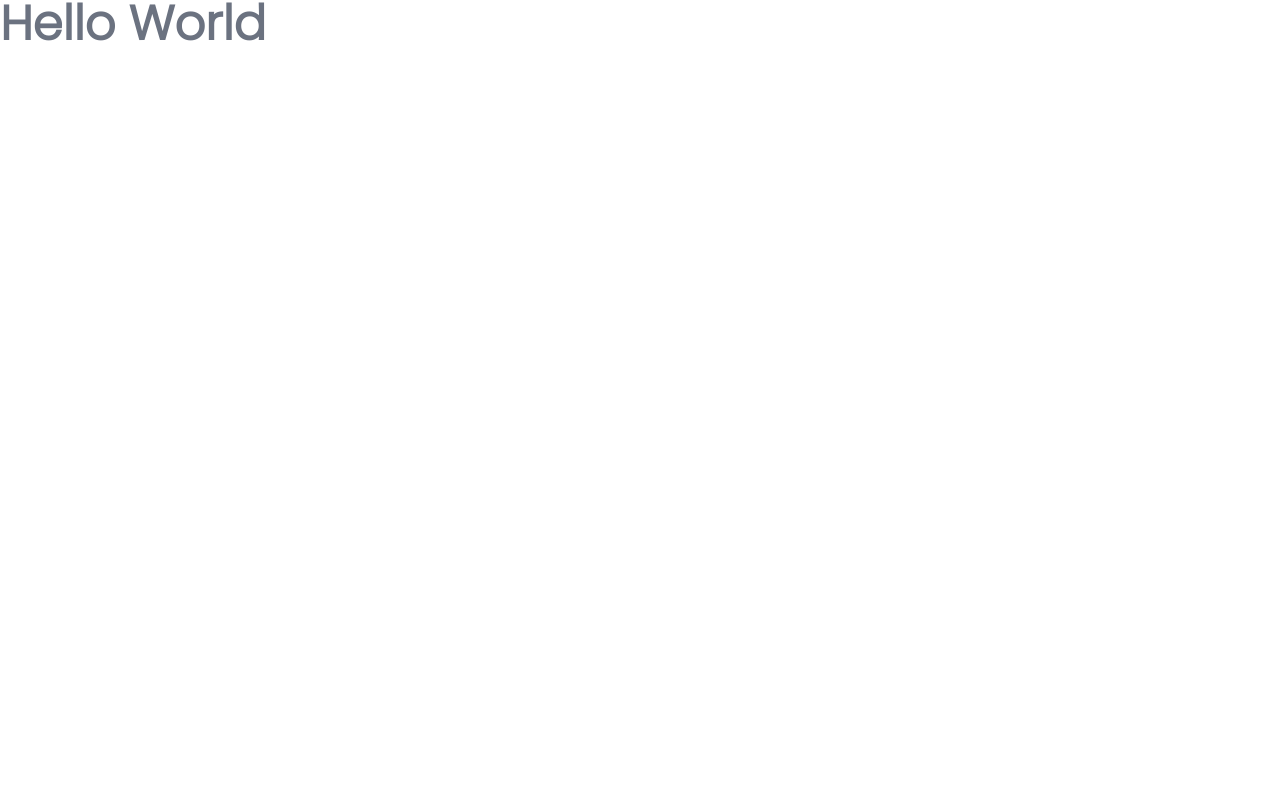
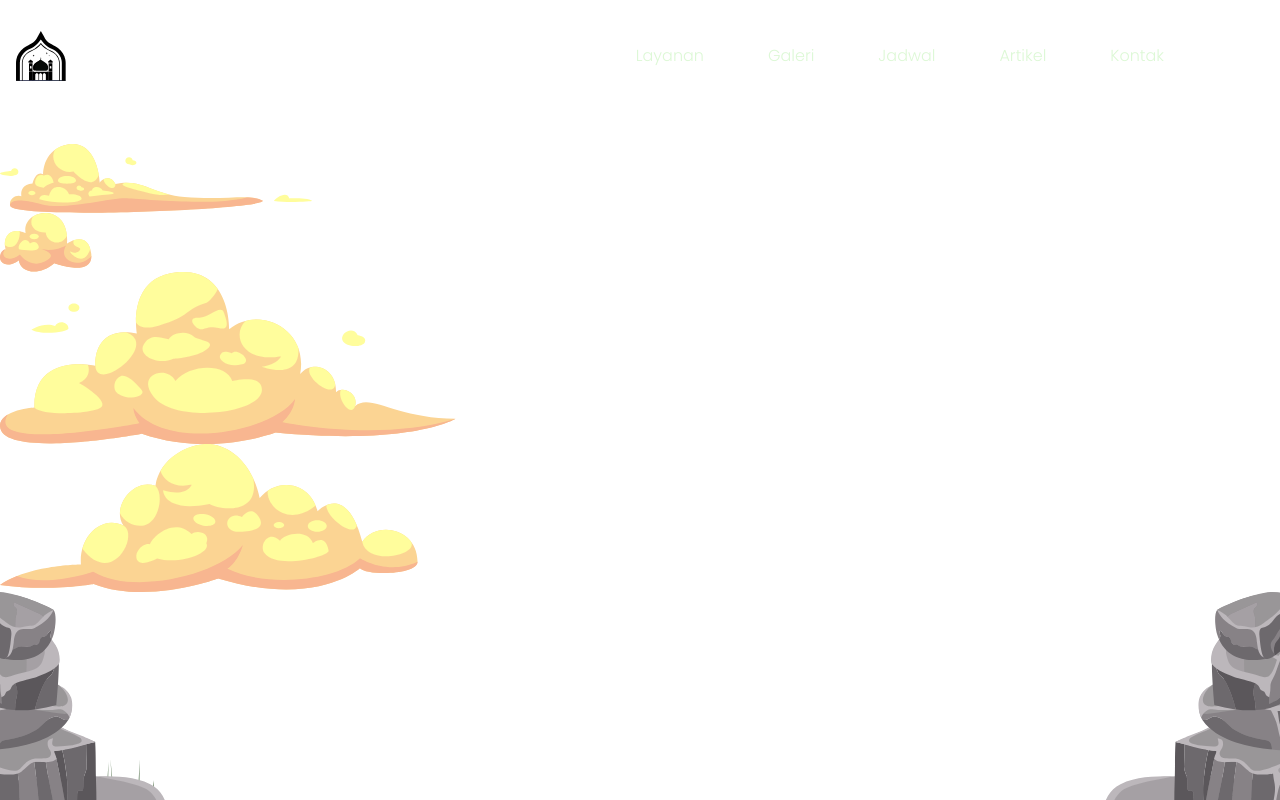
Before and after one commit to rakafebriansy/alhikmah-landing-page, a website: page index.html in a window 1280 px wide. Shown: the top 800 px of the page. Drawn offline with Linux system fonts and the light colour scheme; files whose address does not match are found by name.

Commit message:
masukan asset

```diff
--- a/index.html
+++ b/index.html
@@ -1,15 +1,82 @@
 <!DOCTYPE html>
 <html lang="en">
+
 <head>
     <meta charset="UTF-8">
     <meta name="viewport" content="width=device-width, initial-scale=1.0">
     <title>Document</title>
     <link rel="stylesheet" href="./dist/output.css">
 </head>
+
 <body>
-    <h1 class="font-bold text-5xl text-gray-500">Hello World</h1>
+    <header class="bg-transparent absolute top-0 left-0 w-full flex items-center z-10">
+        <div class="container">
+            <div class="flex items-center justify-between relative">
+                <div class="px-4">
+                    <a href="#home" class="font-bold text-lg text-white block py-6">
+                        <img src="assets/img/logo.svg" width="50" alt="">
+                    </a>
+                </div>
+                <div class="flex items-center p-4">
+                    <button id="hamburger" name="hamburger" type="button" class="block absolute right-4 lg:hidden">
+                        <span class="hamburger-line origin-top-right transition duration-300 ease-in-out"></span>
+                        <span class="hamburger-line origin-bottom-right transition duration-300 ease-in-out"></span>
+                    </button>
+                    <nav id="nav-menu"
+                        class="hidden absolute py-5 bg-[#344D2F] shadow-lg rounded-lg max-w-[220px] w-full right-4 top-full lg:block lg:static lg:bg-transparent lg:max-w-full lg:shadow-none lg:rounded-none dark:bg-dark dark:shadow-secondary lg:dark:bg-transparent">
+                        <ul class="block lg:flex">
+                            <li class="group">
+                                <a href="#layanan"
+                                    class="text-base text-[#DDF8D6] py-2 mx-8 flex group-hover:text-white">Layanan</a>
+                            </li>
+                            <li class="group">
+                                <a href="#galeri"
+                                    class="text-base text-[#DDF8D6] py-2 mx-8 flex group-hover:text-white">Galeri</a>
+                            </li>
+                            <li class="group">
+                                <a href="#jadwal"
+                                    class="text-base text-[#DDF8D6] py-2 mx-8 flex group-hover:text-white">Jadwal</a>
+                            </li>
+                            <li class="group">
+                                <a href="#artikel"
+                                    class="text-base text-[#DDF8D6] py-2 mx-8 flex group-hover:text-white">Artikel</a>
+                            </li>
+                            <li class="group">
+                                <a href="#contact"
+                                    class="text-base text-[#DDF8D6] py-2 mx-8 flex group-hover:text-white">Kontak</a>
+                            </li>
+                            <li class="mt-3 lg:mt-0 flex items-center pl-8">
+                                <div class="flex">
+                                    <input type="checkbox" class="hidden" id="dark-toggle">
+                                    <label for="dark-toggle">
+                                        <div
+                                            class="toggle-bg flex h-5 w-9 cursor-pointer items-center rounded-full bg-dark p-1 transition duration-300 ease-in-out">
+                                            <div
+                                                class="toggle-round h-4 w-4 rounded-full bg-secondary transition duration-300 ease-in-out">
+                                            </div>
+                                        </div>
+                                    </label>
+                                </div>
+                            </li>
+                        </ul>
+                    </nav>
+                </div>
+            </div>
+        </div>
+    </header>
+    <section id="hero" class="pt-36 dark:bg-emerald-700">
+        <div class="">
+            <img src="assets/img/awan-1.svg" id="awan-1">
+            <img src="assets/img/awan-2.svg" id="awan-2">
+            <img src="assets/img/awan-3.svg" id="awan-3">
+            <img src="assets/img/awan-4.svg" id="awan-4">
+            <img src="assets/img/batu-rumput.svg" id="batu-rumput">
+            <img src="assets/img/rumput.svg" id="rumput">
+        </div>
+    </section>
 
     <script src="dist/jquery-3.7.0.js"></script>
     <script src="dist/script.js"></script>
 </body>
+
 </html>
--- a/src/input.css
+++ b/src/input.css
@@ -8,6 +8,42 @@
         src: url(assets/fonts/Poppins-Light.ttf);
     }
 }
+
+
 body {
     font-family: 'Poppins', serif;
 }
+
+.navbar-fixed{
+    @apply fixed z-[9999] bg-white bg-opacity-80 backdrop-blur-sm dark:bg-black dark:bg-opacity-50;
+    box-shadow: inset 0 -1px 0 0 rgba(0,0,0,0.1);
+}
+
+.hamburger-line {
+    @apply w-[30px] h-[2px] my-2 block bg-[#DDF8D6] dark:bg-[#344D2F];
+}
+
+.hamburger-active > span:nth-child(1){
+    @apply -rotate-45;
+}
+.hamburger-active > span:nth-child(2){
+    @apply rotate-45;
+}
+
+@keyframes blink{
+    0% {
+        opacity: 100%;
+    }
+    50% {
+        opacity: 0%;
+    }
+}
+
+@keyframes slide{
+    from {
+        transform: translateX(0);
+    }
+    to {
+        transform: translateX(-100%);
+    }
+}
--- a/tailwind.config.js
+++ b/tailwind.config.js
@@ -4,10 +4,7 @@ module.exports = {
   content: ["index.html"],
   theme: {
     extend: {
-      primary: '#344E31',
-      dark: '#14532d',
-      secondary: '#62795B',
-      text: '#D2E3C8'
+
     },
   },
   plugins: [],
```
Also changed, not shown: assets/img/awan-1.svg (added), assets/img/awan-2.svg (added), assets/img/awan-3.svg (added), assets/img/awan-4.svg (added), assets/img/batu-rumput.svg (added), assets/img/logo.svg (added), assets/img/rumput.svg (added), dist/output.css, dist/script.js, 1 other file.
